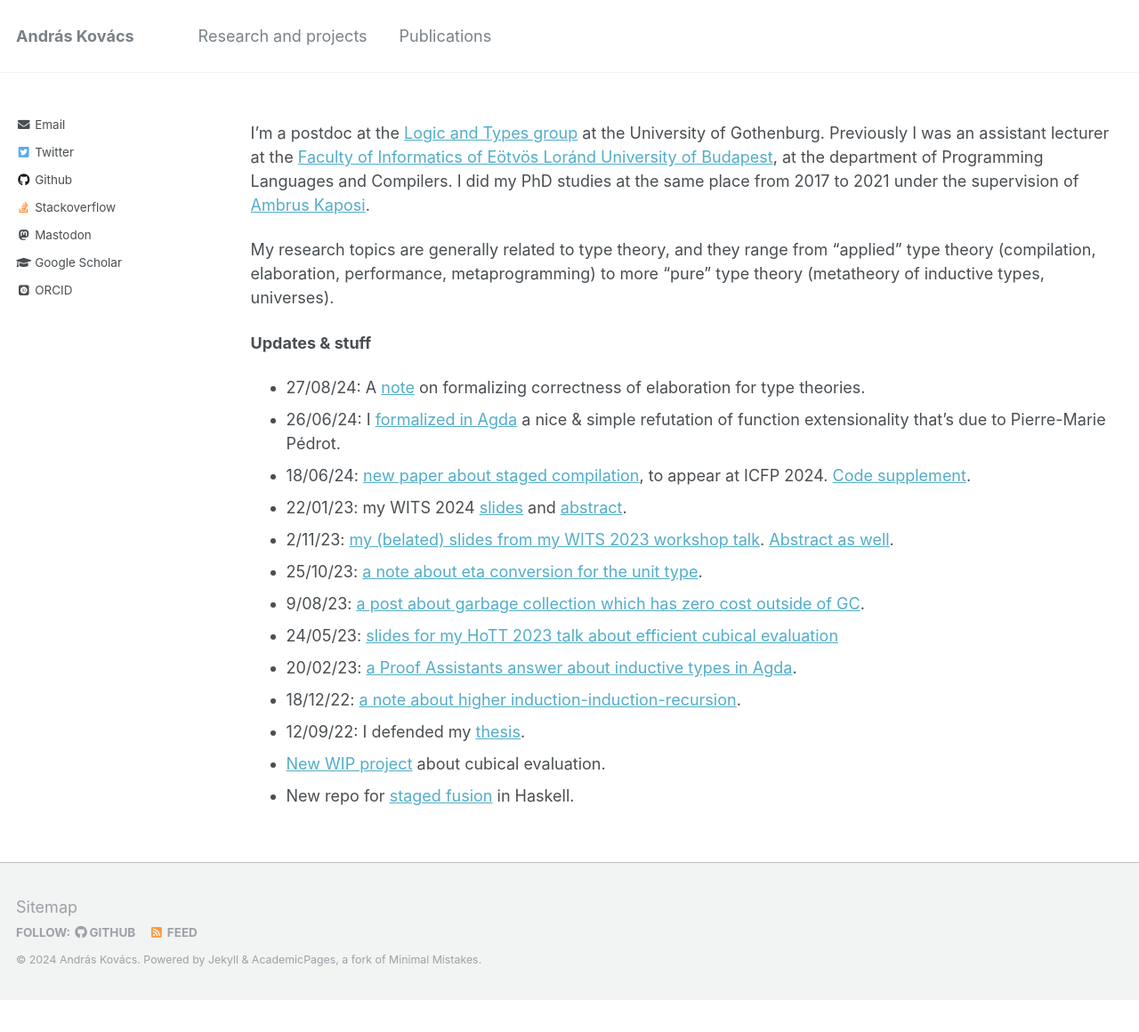
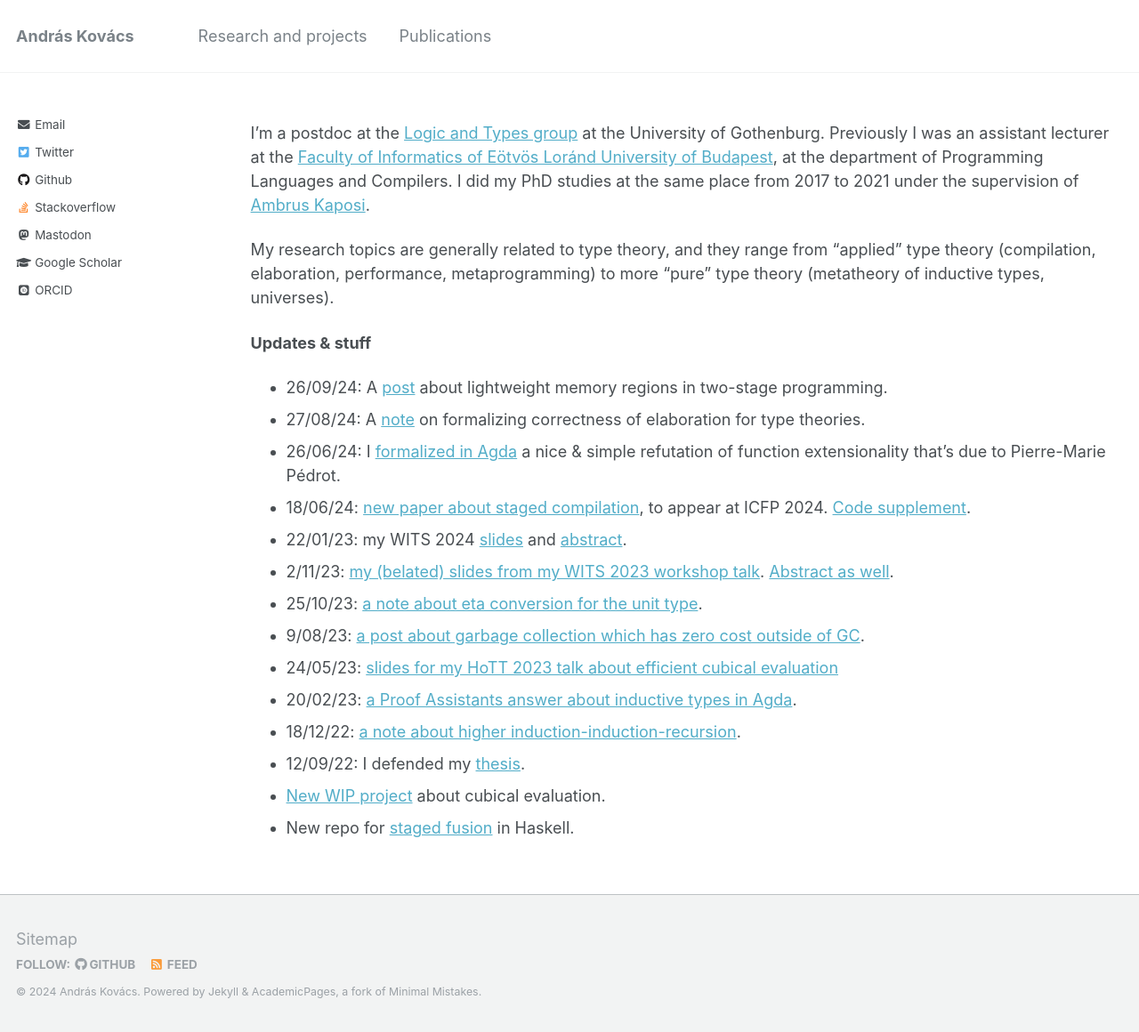
Before and after one commit to AndrasKovacs/AndrasKovacs.github.io, a Jekyll site: the page built from _pages/about.md, in a window 1280 px wide. Shown: the whole page at 89% size. Built offline with Jekyll 4.4.1, drawn with Linux system fonts in a browser that asks for light colours; some web fonts are replaced; before the commit the page ends 1124 px from its top, so only the background shows below that.

Commit message:
update landing page

```diff
--- a/_pages/about.md
+++ b/_pages/about.md
@@ -22,6 +22,7 @@ to more "pure" type theory (metatheory of inductive types, universes).
 
 **Updates & stuff**
 
+- 26/09/24: A [post](https://gist.github.com/AndrasKovacs/fb172cb813d57da9ac22b95db708c4af) about lightweight memory regions in two-stage programming.
 - 27/08/24: A [note](https://gist.github.com/AndrasKovacs/1758f83cced957afb00b1382a8974c92) on formalizing correctness of elaboration for type theories.
 - 26/06/24: I [formalized in Agda](https://github.com/AndrasKovacs/antifunext) a nice & simple refutation of function extensionality that's due to Pierre-Marie Pédrot.
 - 18/06/24: [new paper about staged compilation](pdfs/2ltt_icfp24.pdf), to appear at ICFP 2024. [Code supplement](https://github.com/AndrasKovacs/staged/tree/main/icfp24paper/supplement).
```
